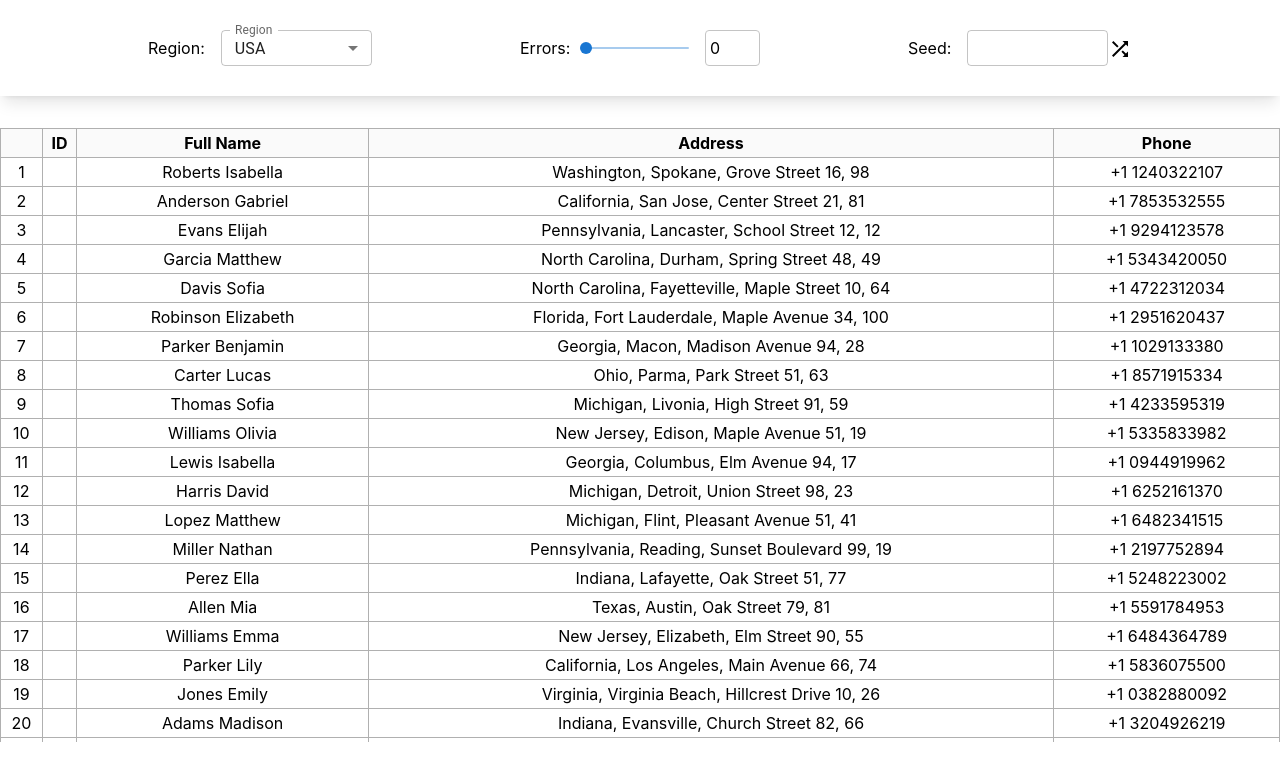
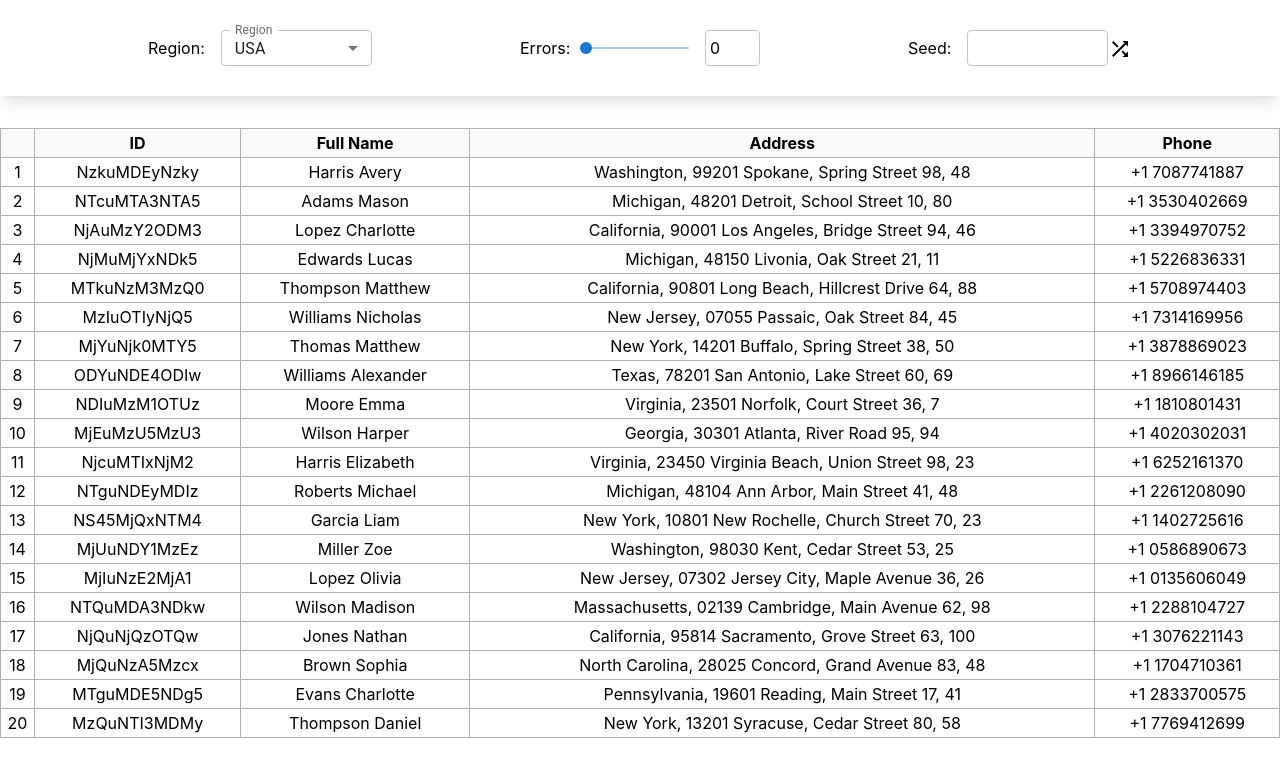
Before and after one commit to oOFaYOo/data_randomizer, a React (Create React App) app: page / in a window 1280 px wide. Shown: the top 780 px of the page. Built offline with nearby package versions, Linux system fonts and the light colour scheme; the HTML template or start-up script is replaced by a standard one.

Commit message:
add more data

```diff
--- a/src/App.tsx
+++ b/src/App.tsx
@@ -17,7 +17,7 @@ function App() {
     useEffect(() => {
         const arr = [];
         let i = 0;
-        while (i < 30){
+        while (i < 20){
             arr.push(getRandomData(region, predictableRandom));
             i++;
         }
--- a/src/Generator.ts
+++ b/src/Generator.ts
@@ -25,6 +25,7 @@ export default function getRandomData(region: regionType, predictableRandom: ()
     const sex = getRandomKey<'male' | 'female'>(names[region], predictableRandom);
     const state = getRandomKey<string>(states_cities[region], predictableRandom);
     return {
+        id: btoa((predictableRandom()*100).toString().slice(0,9)),
         name: getRandomArrayElement(names[region][sex], predictableRandom),
         surname: getRandomArrayElement(surnames[region][sex], predictableRandom),
         middleName: getRandomArrayElement(middleNames[region][sex], predictableRandom),
--- a/src/data/states_cities.ts
+++ b/src/data/states_cities.ts
@@ -1,57 +1,57 @@
 type dict = {[key: string]: string[]};
 
 const usa:dict = {
-        "California": ["Los Angeles", "San Francisco", "San Diego", "Sacramento", "San Jose", "Fresno", "Oakland", "Long Beach", "Santa Ana", "Anaheim"],
-        "Texas": ["Houston", "Dallas", "Austin", "San Antonio", "Fort Worth", "El Paso", "Arlington", "Corpus Christi", "Plano", "Laredo"],
-        "Florida": ["Miami", "Orlando", "Tampa", "Jacksonville", "Fort Lauderdale", "Saint Petersburg", "Tallahassee", "Hollywood", "Fort Myers", "Naples"],
-        "New York": ["New York City", "Buffalo", "Rochester", "Syracuse", "Albany", "Yonkers", "Long Island", "White Plains", "New Rochelle", "Mount Vernon"],
-        "Illinois": ["Chicago", "Aurora", "Rockford", "Joliet", "Naperville", "Springfield", "Peoria", "Elgin", "Waukegan", "Cicero"],
-        "Pennsylvania": ["Philadelphia", "Pittsburgh", "Allentown", "Erie", "Reading", "Scranton", "Bethlehem", "Lancaster", "Harrisburg", "York"],
-        "Ohio": ["Columbus", "Cleveland", "Cincinnati", "Toledo", "Akron", "Dayton", "Parma", "Youngstown", "Canton", "Lorain"],
-        "Michigan": ["Detroit", "Grand Rapids", "Warren", "Sterling Heights", "Lansing", "Ann Arbor", "Flint", "Dearborn", "Livonia", "Troy"],
-        "Georgia": ["Atlanta", "Augusta", "Columbus", "Macon", "Savannah", "Athens", "Sandy Springs", "Roswell", "Johns Creek", "Albany"],
-        "North Carolina": ["Charlotte", "Raleigh", "Greensboro", "Durham", "Winston-Salem", "Fayetteville", "Cary", "Wilmington", "High Point", "Concord"],
-        "New Jersey": ["Newark", "Jersey City", "Paterson", "Elizabeth", "Edison", "Trenton", "Clifton", "Camden", "Passaic", "Union City"],
-        "Virginia": ["Virginia Beach", "Norfolk", "Chesapeake", "Richmond", "Newport News", "Alexandria", "Hampton", "Roanoke", "Portsmouth", "Suffolk"],
-        "Washington": ["Seattle", "Spokane", "Tacoma", "Vancouver", "Bellevue", "Everett", "Kent", "Yakima", "Renton", "Spokane Valley"],
-        "Massachusetts": ["Boston", "Worcester", "Springfield", "Lowell", "Cambridge", "Brockton", "New Bedford", "Quincy", "Lynn", "Fall River"],
-        "Indiana": ["Indianapolis", "Fort Wayne", "Evansville", "South Bend", "Carmel", "Fishers", "Bloomington", "Hammond", "Gary", "Lafayette"]
+    "California": ["90001 Los Angeles", "94102 San Francisco", "92101 San Diego", "95814 Sacramento", "95101 San Jose", "93701 Fresno", "94601 Oakland", "90801 Long Beach", "92701 Santa Ana", "92801 Anaheim"],
+    "Texas": ["77001 Houston", "75201 Dallas", "73301 Austin", "78201 San Antonio", "76101 Fort Worth", "79901 El Paso", "76001 Arlington", "78401 Corpus Christi", "75001 Plano", "78040 Laredo"],
+    "Florida": ["33101 Miami", "32801 Orlando", "33601 Tampa", "32201 Jacksonville", "33301 Fort Lauderdale", "33701 Saint Petersburg", "32301 Tallahassee", "33001 Hollywood", "33901 Fort Myers", "34102 Naples"],
+    "New York": ["10001 New York City", "14201 Buffalo", "14601 Rochester", "13201 Syracuse", "12201 Albany", "10701 Yonkers", "11530 Long Island", "10601 White Plains", "10801 New Rochelle", "10550 Mount Vernon"],
+    "Illinois": ["60601 Chicago", "60502 Aurora", "61101 Rockford", "60431 Joliet", "60540 Naperville", "62701 Springfield", "61601 Peoria", "60120 Elgin", "60085 Waukegan", "60804 Cicero"],
+    "Pennsylvania": ["19102 Philadelphia", "15201 Pittsburgh", "18101 Allentown", "16501 Erie", "19601 Reading", "18501 Scranton", "18015 Bethlehem", "17601 Lancaster", "17101 Harrisburg", "17401 York"],
+    "Ohio": ["43201 Columbus", "44101 Cleveland", "45201 Cincinnati", "43601 Toledo", "44301 Akron", "45401 Dayton", "44130 Parma", "44501 Youngstown", "44701 Canton", "44052 Lorain"],
+    "Michigan": ["48201 Detroit", "49501 Grand Rapids", "48089 Warren", "48310 Sterling Heights", "48901 Lansing", "48104 Ann Arbor", "48501 Flint", "48126 Dearborn", "48150 Livonia", "48083 Troy"],
+    "Georgia": ["30301 Atlanta", "30901 Augusta", "31901 Columbus", "31201 Macon", "31401 Savannah", "30601 Athens", "30328 Sandy Springs", "30075 Roswell", "30022 Johns Creek", "31701 Albany"],
+    "North Carolina": ["28201 Charlotte", "27601 Raleigh", "27401 Greensboro", "27701 Durham", "27101 Winston-Salem", "28301 Fayetteville", "27511 Cary", "28401 Wilmington", "27260 High Point", "28025 Concord"],
+    "New Jersey": ["07101 Newark", "07302 Jersey City", "07501 Paterson", "07201 Elizabeth", "08817 Edison", "08608 Trenton", "07011 Clifton", "08101 Camden", "07055 Passaic", "07087 Union City"],
+    "Virginia": ["23450 Virginia Beach", "23501 Norfolk", "23320 Chesapeake", "23218 Richmond", "23601 Newport News", "22301 Alexandria", "23661 Hampton", "24001 Roanoke", "23701 Portsmouth", "23434 Suffolk"],
+    "Washington": ["98101 Seattle", "99201 Spokane", "98401 Tacoma", "98660 Vancouver", "98004 Bellevue", "98201 Everett", "98030 Kent", "98901 Yakima", "98057 Renton", "99206 Spokane Valley"],
+    "Massachusetts": ["02108 Boston", "01608 Worcester", "01101 Springfield", "01852 Lowell", "02139 Cambridge", "02301 Brockton", "02740 New Bedford", "02169 Quincy", "01901 Lynn", "02720 Fall River"],
+    "Indiana": ["46201 Indianapolis", "46801 Fort Wayne", "47701 Evansville", "46601 South Bend", "46032 Carmel", "46037 Fishers", "47401 Bloomington", "46320 Hammond", "46402 Gary", "47901 Lafayette"]
 };
 
 const russia: dict = {
-    "Московская область": ["Москва", "Красногорск", "Подольск", "Коломна", "Дмитров", "Жуковский", "Сергиев Посад", "Серпухов", "Люберцы", "Одинцово"],
-    "Ленинградская область": ["Санкт-Петербург", "Пушкин", "Кронштадт", "Выборг", "Ломоносов", "Петродворец", "Кировск", "Кингисепп", "Всеволожск", "Колпино"],
-    "Тюменская область": ["Тюмень", "Тобольск", "Ишим", "Ялуторовск", "Заводоуковск", "Тарко-Сале", "Нижневартовск", "Ханты-Мансийск", "Новый Уренгой", "Сургут"],
-    "Свердловская область": ["Екатеринбург", "Нижний Тагил", "Каменск-Уральский", "Первоуральск", "Магнитогорск", "Челябинск", "Новоуральск", "Асбест", "Качканар", "Камышлов"],
-    "Челябинская область": ["Челябинск", "Магнитогорск", "Златоуст", "Копейск", "Миасс", "Троицк", "Чебаркуль", "Снежинск", "Верхнеуральск", "Кыштым"],
-    "Нижегородская область": ["Нижний Новгород", "Дзержинск", "Арзамас", "Саров", "Бор", "Балахна", "Богородск", "Семенов", "Большое Козино", "Первомайск"],
-    "Самарская область": ["Самара", "Тольятти", "Сызрань", "Новокуйбышевск", "Чапаевск", "Жигулёвск", "Отрадный", "Похвистнево", "Кинель", "Нефтегорск"],
-    "Краснодарский край": ["Краснодар", "Сочи", "Новороссийск", "Ейск", "Армавир", "Тимашевск", "Геленджик", "Крымск", "Кропоткин", "Туапсе"],
-    "Ростовская область": ["Ростов-на-Дону", "Таганрог", "Шахты", "Новочеркасск", "Волгодонск", "Азов", "Батайск", "Сальск", "Каменск-Шахтинский", "Пролетарск"],
-    "Архангельская область": ["Архангельск", "Северодвинск", "Котлас", "Мирный", "Новодвинск", "Соловецк", "Устьян", "Каргополь", "Шенкурск", "Лешуконское"],
-    "Воронежская область": ["Воронеж", "Лиски", "Борисоглебск", "Россошь", "Нововоронеж", "Кашира", "Павловск", "Острогожск", "Бобров", "Анна"],
-    "Белгородская область": ["Белгород", "Старый Оскол", "Губкин", "Шебекино", "Новый Оскол", "Короча", "Алексеевка", "Бирюч", "Строитель", "Грайворон"],
-    "Волгоградская область": ["Волгоград", "Волжский", "Камышин", "Михайловка", "Калач-на-Дону", "Фролово", "Урюпинск", "Котельниково", "Дубовка", "Петров Вал"],
-    "Новосибирская область": ["Новосибирск", "Бердск", "Искитим", "Куйбышев", "Мошково", "Коченёво", "Татарск", "Черепаново", "Карасук", "Барабинск"],
-    "Омская область": ["Омск", "Тара", "Исилькуль", "Калачинск", "Колосовка", "Марьяновка", "Муромцево", "Называевск", "Нижняя Омка", "Одесское"]
+    "Московская область": ["101000 Москва", "143400 Красногорск", "142100 Подольск", "140400 Коломна", "141800 Дмитров", "140180 Жуковский", "141300 Сергиев Посад", "142200 Серпухов", "140000 Люберцы", "143009 Одинцово"],
+    "Ленинградская область": ["190000 Санкт-Петербург", "196603 Пушкин", "197760 Кронштадт", "188800 Выборг", "188530 Ломоносов", "198516 Петродворец", "187340 Кировск", "188480 Кингисепп", "188640 Всеволожск", "198316 Колпино"],
+    "Тюменская область": ["625000 Тюмень", "626150 Тобольск", "627750 Ишим", "627600 Ялуторовск", "627410 Заводоуковск", "629850 Тарко-Сале", "628600 Нижневартовск", "628000 Ханты-Мансийск", "629308 Новый Уренгой", "628400 Сургут"],
+    "Свердловская область": ["620000 Екатеринбург", "622000 Нижний Тагил", "623400 Каменск-Уральский", "623100 Первоуральск", "455000 Магнитогорск", "454000 Челябинск", "624130 Новоуральск", "624260 Асбест", "624310 Качканар", "623580 Камышлов"],
+    "Челябинская область": ["454000 Челябинск", "455000 Магнитогорск", "456200 Златоуст", "456600 Копейск", "456300 Миасс", "457100 Троицк", "456800 Чебаркуль", "456770 Снежинск", "457400 Верхнеуральск", "456870 Кыштым"],
+    "Нижегородская область": ["603000 Нижний Новгород", "606024 Дзержинск", "607220 Арзамас", "607186 Саров", "606412 Бор", "606400 Балахна", "606140 Богородск", "606090 Семенов", "606218 Большое Козино", "606450 Первомайск"],
+    "Самарская область": ["443000 Самара", "445000 Тольятти", "446000 Сызрань", "446200 Новокуйбышевск", "446810 Чапаевск", "446340 Жигулёвск", "446430 Отрадный", "446690 Похвистнево", "446350 Кинель", "446160 Нефтегорск"],
+    "Краснодарский край": ["350000 Краснодар", "354000 Сочи", "353900 Новороссийск", "353680 Ейск", "352900 Армавир", "352700 Тимашевск", "353460 Геленджик", "353380 Крымск", "352380 Кропоткин", "352800 Туапсе"],
+    "Ростовская область": ["344000 Ростов-на-Дону", "347900 Таганрог", "346500 Шахты", "346400 Новочеркасск", "347360 Волгодонск", "346780 Азов", "346880 Батайск", "346560 Сальск", "347670 Каменск-Шахтинский", "346545 Пролетарск"],
+    "Архангельская область": ["163000 Архангельск", "164530 Северодвинск", "165300 Котлас", "165000 Мирный", "163015 Новодвинск", "164390 Соловецк", "165654 Устьян", "165860 Каргополь", "165750 Шенкурск", "165600 Лешуконское"],
+    "Воронежская область": ["394000 Воронеж", "399770 Лиски", "397160 Борисоглебск", "396901 Россошь", "396450 Нововоронеж", "307323 Кашира", "399800 Павловск", "399530 Острогожск", "397800 Бобров", "309320 Анна"],
+    "Белгородская область": ["308000 Белгород", "309503 Старый Оскол", "309180 Губкин", "309270 Шебекино", "309540 Новый Оскол", "309260 Короча", "309240 Алексеевка", "309350 Бирюч", "309055 Строитель", "309550 Грайворон"],
+    "Волгоградская область": ["400000 Волгоград", "404131 Волжский", "403890 Камышин", "403560 Михайловка", "403776 Калач-на-Дону", "403490 Фролово", "403290 Урюпинск", "404122 Котельниково", "403500 Дубовка", "403600 Петров Вал"],
+    "Новосибирская область": ["630000 Новосибирск", "633004 Бердск", "633209 Искитим", "633210 Куйбышев", "633020 Мошково", "633513 Коченёво", "632135 Татарск", "633550 Черепаново", "633320 Карасук", "632710 Барабинск"],
+    "Омская область": ["644024 Омск", "646150 Тара", "646610 Исилькуль", "646200 Калачинск", "646130 Колосовка", "646180 Марьяновка", "646190 Муромцево", "646810 Называевск", "646110 Нижняя Омка", "646800 Одесское"]
 };
 
 const japan:dict = {
-        "北海道": ["札幌市", "旭川市", "函館市", "北見市", "苫小牧市", "帯広市", "網走市", "留萌市", "岩見沢市", "夕張市"],
-        "青森県": ["青森市", "八戸市", "弘前市", "五所川原市", "田子町", "三沢市", "新青森市", "むつ市", "津軽", "五所川原市"],
-        "岩手県": ["盛岡市", "花巻市", "滝沢市", "二戸市", "北上市", "花巻市", "一関市", "奥州市", "女川町", "八幡平市"],
-        "宮城県": ["仙台市", "塩竈市", "古川市", "白石市", "石巻市", "気仙沼市", "東松島市", "利府町", "古川市", "女川町"],
-        "秋田県": ["山形市", "天童市", "酒田市", "新庄市", "南山", "新庄市", "大仙市", "鹿角市", "十和田市", "三種町"],
-        "山形県": ["つる", "天内", "庄内", "東みやぎ", "佐賀", "村上市", "酒田市", "東置賜郡", "中つかさ", "南つかさ"],
-        "福島県": ["福島市", "郡山市", "会津若松市", "須賀川市", "喜多方市", "相馬市", "須賀川市", "いわき市", "相馬市", "白河市"],
-        "茨城県": ["水戸市", "つくば市", "取手市", "ひたちなか市", "茨城市", "ひたち", "大洗", "多賀", "潮来", "ひたち"],
-        "栃木県": ["うつのみや", "前橋市", "大子", "玉里", "市貝", "佐野", "栃木", "田原", "宇都宮市", "佐野"],
-        "群馬県": ["前橋市", "高崎市", "太田市", "桐生市", "伊勢崎市", "藤岡市", "高崎市", "玉村", "田村", "深谷市"],
-        "埼玉県": ["さいたま市", "川口市", "所沢市", "越谷市", "越生町", "熊谷市", "東松山市", "川越市", "羽生市", "秩父市"],
-        "千葉県": ["千葉市", "習志野市", "船橋市", "平戸市", "茨城", "久喜市", "船橋市", "松戸市", "船橋市", "八千代"],
-        "東京都": ["東京", "渋谷", "新宿", "原宿", "池袋", "目黒", "六本木", "秋葉原", "丸の内", "横浜市"],
-        "神奈川県": ["横浜市", "川崎市", "山手", "平塚市", "鎌倉市", "湘南", "横浜市", "秦野", "綾瀬", "鎌倉市"],
-        "長野県": ["長野市", "諏訪市", "飯田市", "松本市", "茨城", "須坂市", "上田市", "富山市", "鶯", "富山市"]
+    "北海道": ["001-0011 札幌市", "002-0001 旭川市", "041-0856 函館市", "087-0032 北見市", "053-0832 苫小牧市", "080-0015 帯広市", "099-2115 網走市", "079-0156 留萌市", "069-1141 岩見沢市", "068-0823 夕張市"],
+    "青森県": ["030-0801 青森市", "039-3201 八戸市", "036-8206 弘前市", "037-0002 五所川原市", "028-7111 田子町", "033-0004 三沢市", "039-1100 新青森市", "035-0032 むつ市", "037-0000 津軽", "028-7111 五所川原市"],
+    "岩手県": ["020-0805 盛岡市", "026-0000 花巻市", "020-0302 滝沢市", "028-6122 二戸市", "026-0000 北上市", "025-0392 花巻市", "029-2201 一関市", "029-2213 奥州市", "986-2101 女川町", "028-0301 八幡平市"],
+    "宮城県": ["980-0824 仙台市", "985-0031 塩竈市", "987-0041 古川市", "981-1100 白石市", "986-0822 石巻市", "986-0821 気仙沼市", "981-1221 東松島市", "981-0111 利府町", "987-2211 古川市", "986-2245 女川町"],
+    "秋田県": ["990-0041 山形市", "993-0054 天童市", "998-0815 酒田市", "990-0267 新庄市", "999-7400 南山", "990-0267 新庄市", "997-0025 大仙市", "028-7201 鹿角市", "018-0511 十和田市", "029-5500 三種町"],
+    "山形県": ["990-2460 つる", "999-0100 天内", "999-7311 庄内", "981-0154 東みやぎ", "989-1203 佐賀", "997-0011 村上市", "999-7321 酒田市", "999-3732 東置賜郡", "999-8111 中つかさ", "999-8211 南つかさ"],
+    "福島県": ["960-8131 福島市", "963-8001 郡山市", "965-0001 会津若松市", "963-8686 須賀川市", "964-0881 喜多方市", "979-0101 相馬市", "963-8550 須賀川市", "971-8101 いわき市", "979-2601 相馬市", "963-7701 白河市"],
+    "茨城県": ["310-0015 水戸市", "305-0001 つくば市", "302-0013 取手市", "312-0013 ひたちなか市", "311-3303 茨城市", "311-1256 ひたち", "311-2205 大洗", "314-0242 多賀", "312-0001 潮来", "312-0013 ひたち"],
+    "栃木県": ["321-0966 うつのみや", "371-0816 前橋市", "329-4311 大子", "329-4343 玉里", "370-0025 市貝", "327-0845 佐野", "328-0011 栃木", "327-0302 田原", "320-0845 宇都宮市", "327-0845 佐野"],
+    "群馬県": ["371-0816 前橋市", "370-0001 高崎市", "373-0001 太田市", "376-0012 桐生市", "379-0102 伊勢崎市", "375-0005 藤岡市", "370-0001 高崎市", "370-3216 玉村", "370-2101 田村", "366-0054 深谷市"],
+    "埼玉県": ["330-9586 さいたま市", "332-0000 川口市", "359-0027 所沢市", "343-0836 越谷市", "350-1351 越生町", "360-0855 熊谷市", "355-0053 東松山市", "350-0022 川越市", "370-3101 羽生市", "368-0043 秩父市"],
+    "千葉県": ["260-0032 千葉市", "275-0025 習志野市", "273-8501 船橋市", "261-0035 平戸市", "310-0101 茨城", "347-8501 久喜市", "273-8501 船橋市", "271-0077 松戸市", "273-8501 船橋市", "276-0041 八千代"],
+    "東京都": ["100-8994 東京", "150-0001 渋谷", "160-0023 新宿", "150-0001 原宿", "170-0001 池袋", "153-0051 目黒", "106-0032 六本木", "101-0021 秋葉原", "100-0005 丸の内", "231-0023 横浜市"],
+    "神奈川県": ["231-0011 横浜市", "210-0000 川崎市", "231-0000 山手", "254-0045 平塚市", "248-0011 鎌倉市", "254-0041 湘南", "231-0000 横浜市", "259-1301 秦野", "256-0811 綾瀬", "248-0000 鎌倉市"],
+    "長野県": ["380-8585 長野市", "392-0016 諏訪市", "395-8555 飯田市", "390-0875 松本市", "310-0015 茨城", "392-0001 須坂市", "386-0012 上田市", "930-0861 富山市", "389-1601 鶯", "930-0825 富山市"]
 };
 
 const states_cities = {
```
